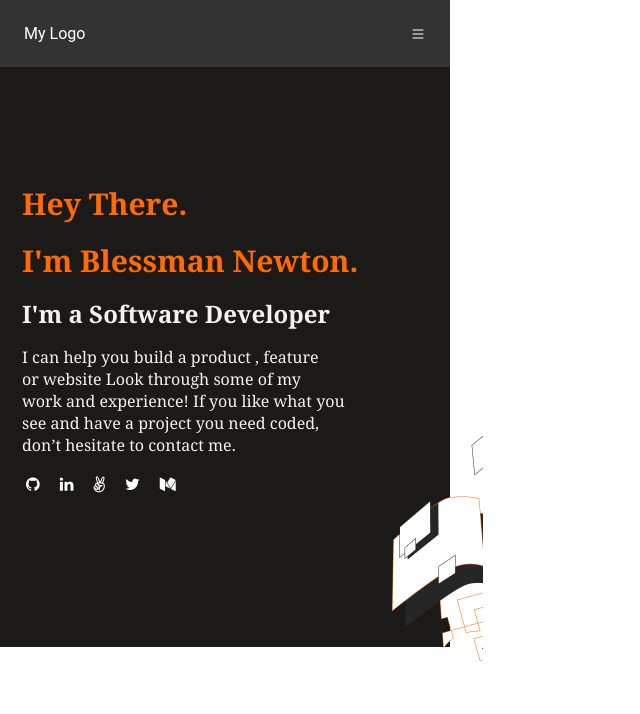
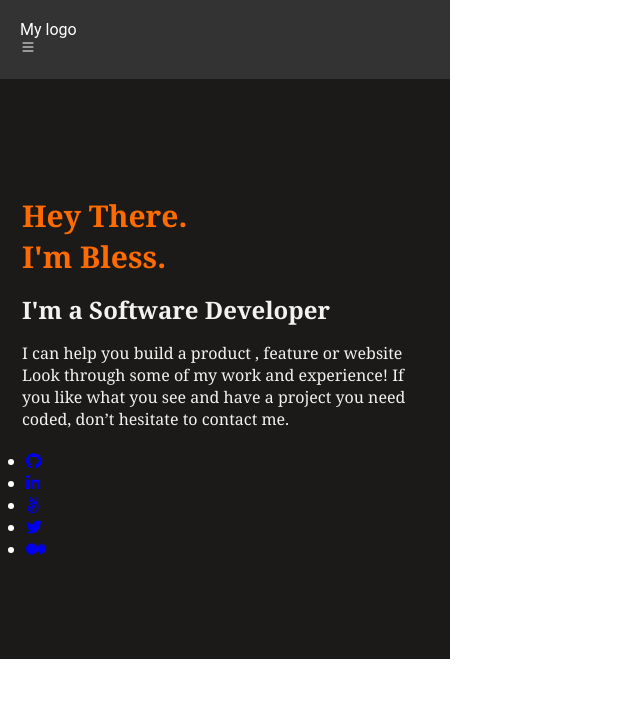
Before and after one commit to Blessman-Newton/Microverse_Portfolio, a website: page index.html in a window 1280 px wide. Shown: the whole page, without its empty margins (0-640 px from the left). Drawn offline with Linux system fonts and the light colour scheme.

Commit message:
Update index.html file

```diff
--- a/index.html
+++ b/index.html
@@ -4,41 +4,49 @@
     <meta charset="UTF-8">
     <meta http-equiv="X-UA-Compatible" content="IE=edge">
     <meta name="viewport" content="width=device-width, initial-scale=1.0">
-    <title>Document</title>
+    <title>Portfolio</title>
     <link rel="stylesheet" href="https://cdnjs.cloudflare.com/ajax/libs/font-awesome/4.7.0/css/font-awesome.min.css">
     <link rel="stylesheet" href="style.css">
+    <script src='https://kit.fontawesome.com/a076d05399.js' crossorigin='anonymous'></script>
 </head>
 <body>
-    <nav class="header">
-        <div class="logo">
-            <span>My Logo</span>
+    <header>
+        <nav class="nav-section">
+            <div class="logo-section">
+             <div class="logo">My logo</div>
                 <svg xmlns="http://www.w3.org/2000/svg" width="16" height="16" fill="currentColor" class="bi bi-list" viewBox="0 0 16 16">
                     <path fill-rule="evenodd" d="M2.5 12a.5.5 0 0 1 .5-.5h10a.5.5 0 0 1 0 1H3a.5.5 0 0 1-.5-.5zm0-4a.5.5 0 0 1 .5-.5h10a.5.5 0 0 1 0 1H3a.5.5 0 0 1-.5-.5zm0-4a.5.5 0 0 1 .5-.5h10a.5.5 0 0 1 0 1H3a.5.5 0 0 1-.5-.5z"/>
                 </svg>
             </div>
         </nav>
+    </header>
+    <section>
         <div class="container">
             <div class="row">
-            <h1>Hey There.</h1>
-            <h1>I'm Blessman Newton.</h1>
+                <h1>Hey There. <br> I'm Bless.</h1>
                 <h2>I'm a Software Developer</h2>
-            <p>
-                I can help you build a product , feature <br>
+                <p class="text">
+                    I can help you build a product , feature
                     or website Look through some of my
-                  <br> work and experience! If you like what you
-                 <br> see and have a project you need coded,
-                 <br> don’t hesitate to contact me.
+                    work and experience! If you like what you
+                    see and have a project you need coded,
+                    don’t hesitate to contact me.
                 </p>
                 <div class="icon">
-                <i class="fa fa-github" aria-hidden="true"></i>
-                <i class="fa fa-linkedin" aria-hidden="true"></i>
-                <i class="fa fa-angellist" aria-hidden="true"></i>
-                <i class="fa fa-twitter" aria-hidden="true"></i>
-                <i class="fa fa-medium" aria-hidden="true"></i>
-        </div>
-        <div class="shapes">
-            <img src="images/Illustration (1).png" alt="">
+                    <ul>
+                        <li><a href="https://github.com/BlessmanNewton"><i class="fa fa-github" aria-hidden="true"></i></a></li>
+                        <li><a href="https://linkedin.com/BlessmanNewton"><i class="fa fa-linkedin" aria-hidden="true"></i></a></li>
+                        <li><a href="https://angellist.com/BlessmanNewton"><i class="fa fa-angellist" aria-hidden="true"></i></a></li>
+                        <li><a href="https://twitter.com/BlessmanNewton"><i class="fa fa-twitter" aria-hidden="true"></i></i></a></li>
+                        <li><a href="https://medium.com/BlessmanNewton"><i class="fa fa-medium" aria-hidden="true"></i></a></li>
+                    </ul>
                 </div>
             </div>
+            </div>
+        </div>
+        <div class="shapels">
+            <img src="imakges/Illustration (1).png" alt="">
+        </div>
+    </section>
 </body>
 </html>
```
Lines whose indentation alone changed are shown as unchanged.
